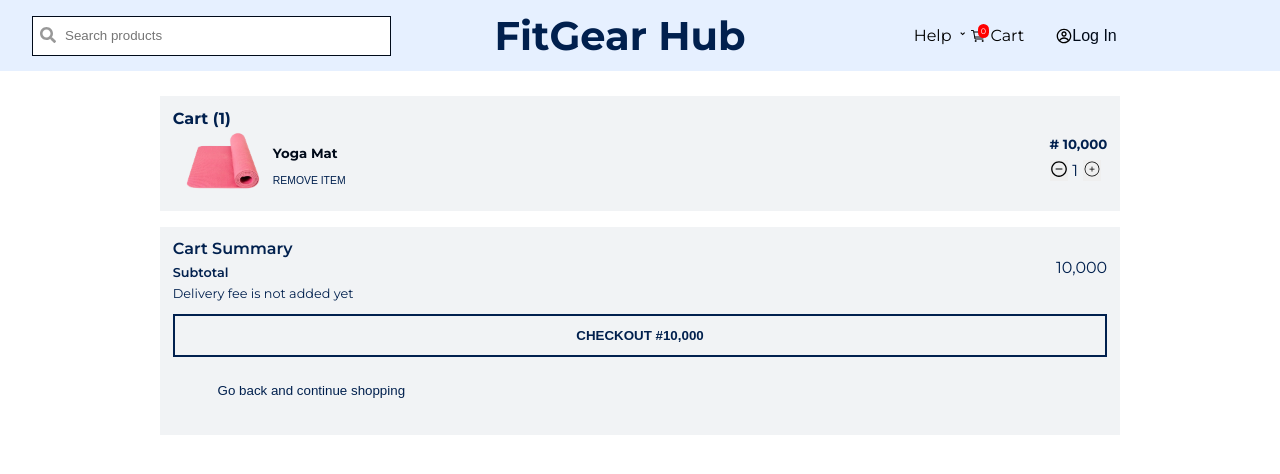
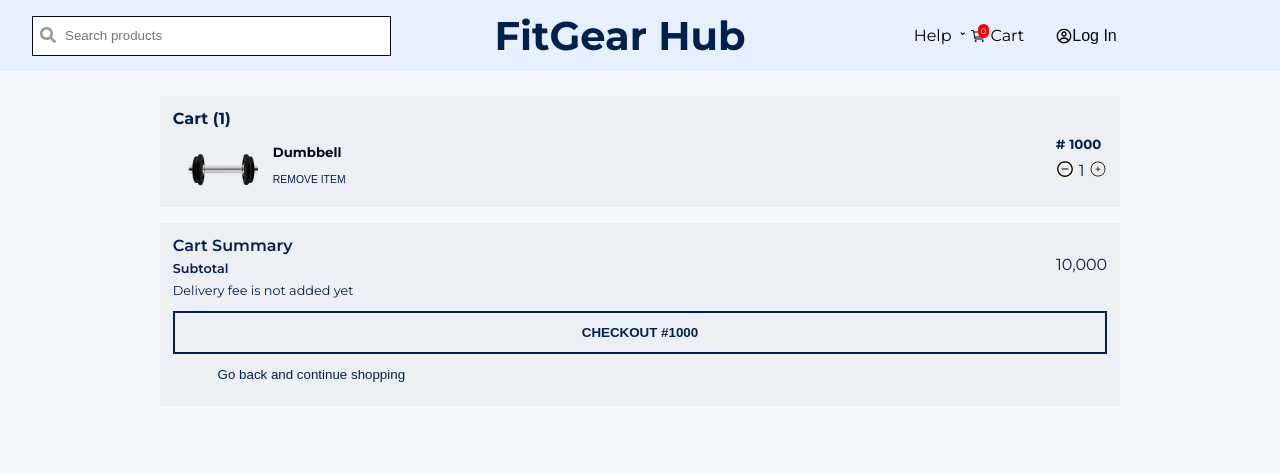
Before and after one commit to pejuameenat/fitGear, a React (Vite) app: page /Order in a window 1280 px wide. Shown: the top 474 px of the page. Built offline with nearby package versions, Linux system fonts and the light colour scheme; some icons are missing.

Commit message:
updated  dynamics

```diff
--- a/src/App.jsx
+++ b/src/App.jsx
@@ -7,27 +7,27 @@ import {
   Checkout,
   SuccessModal,
 } from './pages'
-
-
+import { products } from './data';
 const router = createBrowserRouter([
   {
     path: '/',
     element: <HomeLayout />,
     children: [
-    {
-      index: true,
-      element: <Landing />},
+      {
+        index: true,
+        element: <Landing />,
+      },
       {
         path: 'Order',
-        element: <Order />,
+        element: <Order {...products[0]}/>,
       },
       {
         path: 'OrderSummary',
-        element: <OrderSummary />,
+        element: <OrderSummary {...products[0]}/>,
       },
       {
         path: 'Checkout',
-        element: <Checkout />,
+        element: <Checkout {...products[0]} />,
       },
       {
         path: 'SuccessModal',
@@ -38,6 +38,7 @@ const router = createBrowserRouter([
 ])
 
 const App = () => {
+
   return (
     <>
     <RouterProvider router={router}/>
--- a/src/data.jsx
+++ b/src/data.jsx
@@ -8,6 +8,7 @@ export const products = [
   {
     id: 1,
     img: img3,
+    amount: 1,
     productName: 'Dumbbell',
     category: 'strength training',
     price: 1000,
@@ -15,6 +16,7 @@ export const products = [
   {
     id: 2,
     img: img2,
+    amount: 1,
     productName: 'Yoga Mat',
     category: 'fitness apparel',
     price: 1500,
@@ -22,8 +24,9 @@ export const products = [
 
   {
     id: 3,
+    amount: 1,
+    productName: 'Gps Watch',
     img: img1,
-    productName: 'Gps Watch',
     category: ' Cardio equipment',
     price: 1000,
   },
@@ -31,6 +34,7 @@ export const products = [
   {
     id: 4,
     img: img3,
+    amount: 1,
     productName: 'Dumbbell ',
     category: 'strength training',
     price: 1500,
@@ -38,6 +42,7 @@ export const products = [
 
   {
     id: 5,
+    amount: 1,
     img: img2,
     productName: 'Yoga Mat',
     category: 'fitness apparel',
@@ -47,6 +52,7 @@ export const products = [
   {
     id: 6,
     img: img4,
+    amount: 1,
     productName: 'Women’s Gym Bag',
     category: ' Cardio equipment',
     price: 1000,
@@ -55,6 +61,7 @@ export const products = [
   {
     id: 7,
     img: img2,
+    amount: 1,
     productName: 'Yoga Mat',
     category: 'fitness apparel',
     price: 1500,
@@ -63,6 +70,7 @@ export const products = [
   {
     id: 8,
     img: img3,
+    amount: 1,
     productName: 'Dumbbell',
     category: 'strength training',
     price: 1500,
@@ -71,6 +79,7 @@ export const products = [
   {
     id: 9,
     img: img4,
+    amount: 1,
     productName: 'Women’s Gym Bag',
     category: ' Cardio equipment',
     price: 770,
@@ -78,6 +87,7 @@ export const products = [
   {
     id: 10,
     img: img1,
+    amount: 1,
     productName: 'Gps Watch',
     category: ' Cardio equipment',
     price: 800,
@@ -85,14 +95,16 @@ export const products = [
   {
     id: 11,
     img: img3,
+    amount: 1,
     productName: 'Dumbbell',
     category: 'strength training',
     price: 900,
   },
   {
     id: 12,
+    amount: 1,
+    productName: 'Yoga Mat',
     img: img2,
-    productName: 'Yoga Mat',
     category: 'fitness apparel',
     price: 2500,
   },
--- a/src/index.css
+++ b/src/index.css
@@ -3,13 +3,13 @@
 :root {
   --pryClr: #01204E;
   --TypoClr: #000A19;
-  --productClr: #f1f3f5;
+  --productClr: #f5f9fd;
+  --checkoutClr: #ecf0f4;
   --bgClr: #E6F0FF;
   --whiteClr: #FFF;
   --gray: #d1cfcf;
   --transition: 400ms ease-in;
   --letterSpacing: 1px;
-
 }
 
 * {
@@ -26,6 +26,7 @@ html {
 
 body {
   font-family: "Montserrat", sans-serif;
+  background-color: var(--productClr);
 }
 
 /* nav */
@@ -57,9 +58,11 @@ nav {
   border: 1px solid var(--TypoClr);
   outline: 0;
 }
-.form-field:focus{
+
+.form-field:focus {
   outline: 1px solid var(--pryClr);
 }
+
 .search {
   position: absolute;
   top: .7rem;
@@ -121,7 +124,7 @@ nav {
   display: none;
 }
 
-/* hero */
+/* HERO */
 #hero {
   background-image: url('./assets/fitGearHero.jpg');
   height: 100vh;
@@ -155,7 +158,8 @@ nav {
 }
 
 
-.btn-hero:hover, #link-borderLess:hover {
+.btn-hero:hover,
+#link-borderLess:hover {
   opacity: .5;
 }
 
@@ -256,19 +260,22 @@ nav {
   letter-spacing: var(--letterSpacing);
   transition: var(--transition);
 }
-  /* border: 2px solid red; */
-.link, #link-borderLess {
+
+.link,
+#link-borderLess {
   color: var(--pryClr);
   transition: var(--transition);
   padding: 12px 32px;
   display: block;
   width: 100%;
 }
+
 .link:hover {
   color: var(--whiteClr);
   background-color: var(--pryClr);
   width: 100%;
 }
+
 .cart-btn:hover,
 #confirmOrder:hover,
 footer {
@@ -316,12 +323,12 @@ footer h4 {
   width: 75%;
   margin: 0 auto;
   color: var(--pryClr);
-padding-top: 5rem;
+  padding-top: 5rem;
 }
 
 .order article,
 .checkout-details {
-  background-color: var(--productClr);
+  background-color: var(--checkoutClr);
   padding: .8rem;
   margin: 1rem 0;
 }
@@ -395,8 +402,6 @@ strong {
 .btn {
   width: 100%;
   text-align: left;
-  border: 2px solid red;
-  margin-bottom: .8rem;
   background-color: transparent;
 }
 
@@ -488,7 +493,8 @@ strong {
   font-weight: 700;
   text-transform: uppercase;
 }
-#confirmOrder:hover{
+
+#confirmOrder:hover {
   color: var(--whiteClr);
   background-color: var(--pryClr);
 }
@@ -504,7 +510,8 @@ strong {
   background-color: transparent;
   transition: var(--transition);
 }
-.transfer:hover{
+
+.transfer:hover {
   font-weight: 700;
 }
 
@@ -564,7 +571,8 @@ strong {
   border: 0;
   text-decoration: underline;
 }
-.policyFlex{
+
+.policyFlex {
   display: flex;
   font-weight: 500;
   justify-content: center;
@@ -576,7 +584,8 @@ strong {
   color: var(--pryClr);
   font-size: .8rem;
 }
-#link-borderLess{
+
+#link-borderLess {
   border: 0;
 }
 
@@ -666,6 +675,4 @@ strong {
     align-items: center;
   }
 
-  /* PRODUCTS */
-
 }
--- a/src/pages/Checkout.jsx
+++ b/src/pages/Checkout.jsx
@@ -1,8 +1,7 @@
 import { FaChevronRight } from 'react-icons/fa'
 import { FaCircleCheck } from 'react-icons/fa6'
-import img from '../assets/yogaMat-removebg-preview.png'
 import { Link } from 'react-router-dom'
-const Checkout = () => {
+const Checkout = ({ price, amount, img, productName }) => {
   return (
     <section>
       <div className="checkout-container">
@@ -58,15 +57,15 @@ const Checkout = () => {
             <p className="total">
               items total <span>(1)</span>
             </p>
-            <h4 className="deliveryPrice">#10, 000</h4>
+            <h4 className="deliveryPrice">#{price}</h4>
             <div className="product-details">
               <img src={img} alt="" className="deliveryImg" />
-              <h5>Yoga Mat</h5>
+              <h5>{productName}</h5>
             </div>
             <p className="deliveryFee">Delivery fees</p>
             <h4 className="delivery">#600</h4>
             <p className="totalText deliveryFee">Total</p>
-            <h4 className="priceTotal delivery">10,000</h4>
+            <h4 className="priceTotal delivery">{`${price}` * `${amount}`}</h4>
           </div>
           <button type="button" id="confirmOrder">
             <Link to="/OrderSummary" className="link">
--- a/src/pages/Order.jsx
+++ b/src/pages/Order.jsx
@@ -1,28 +1,28 @@
-import img1 from '../assets/yogaMat-removebg-preview.png'
 import { Link } from 'react-router-dom'
 import { AiOutlineMinusCircle } from 'react-icons/ai'
 import { CiCirclePlus } from 'react-icons/ci'
 import { FaChevronLeft } from 'react-icons/fa6'
-const Order = () => {
+const Order = ({ img, productName, price, amount }) => {
+  console.log(img, productName, price, amount)
   return (
-    <section id="">
+    <section id="order">
       <div className="order">
         <article className="">
           <h4>
-            Cart <span>(1)</span>
+            Cart <span>({amount})</span>
           </h4>
           <div className="cartFlex">
             <div className="cartImage">
-              <img src={img1} alt="" />
+              <img src={img} alt={productName} />
               <div className="cartText">
-                <h5>Yoga Mat</h5>
+                <h5>{productName}</h5>
                 <button type="button" className="remove">
                   remove item
                 </button>
               </div>
             </div>
             <div className="">
-              <h5 className="price"># 10,000</h5>
+              <h5 className="price"># {price}</h5>
               <div className="amount-wrapper">
                 <button type="button">
                   <AiOutlineMinusCircle className="amount-btns" />
@@ -47,12 +47,12 @@ const Order = () => {
           </div>
           <button type="button" className="btn checkout-btn">
             <Link to="/Checkout" className="link">
-              Checkout #10,000
+              Checkout #{price}
             </Link>
           </button>
           <button type="button" className="btn">
             <Link to="/" className="link">
-            <FaChevronLeft className="chevronRight" />
+              <FaChevronLeft className="chevronRight" />
               Go back and continue shopping
             </Link>
           </button>
--- a/src/pages/OrderSummary.jsx
+++ b/src/pages/OrderSummary.jsx
@@ -1,6 +1,6 @@
 import { FaChevronRight } from 'react-icons/fa'
 import { Link } from 'react-router-dom'
-const OrderSummary = () => {
+const OrderSummary = ({price}) => {
   return (
     <section>
       <div className="order">
@@ -13,7 +13,7 @@ const OrderSummary = () => {
           </div>
           <div className="payment">
             <p>Total to Pay</p>
-            <strong># 10,000</strong>
+            <strong># {price}</strong>
           </div>
         </article>
         <article className="paymentWrapper">
```
